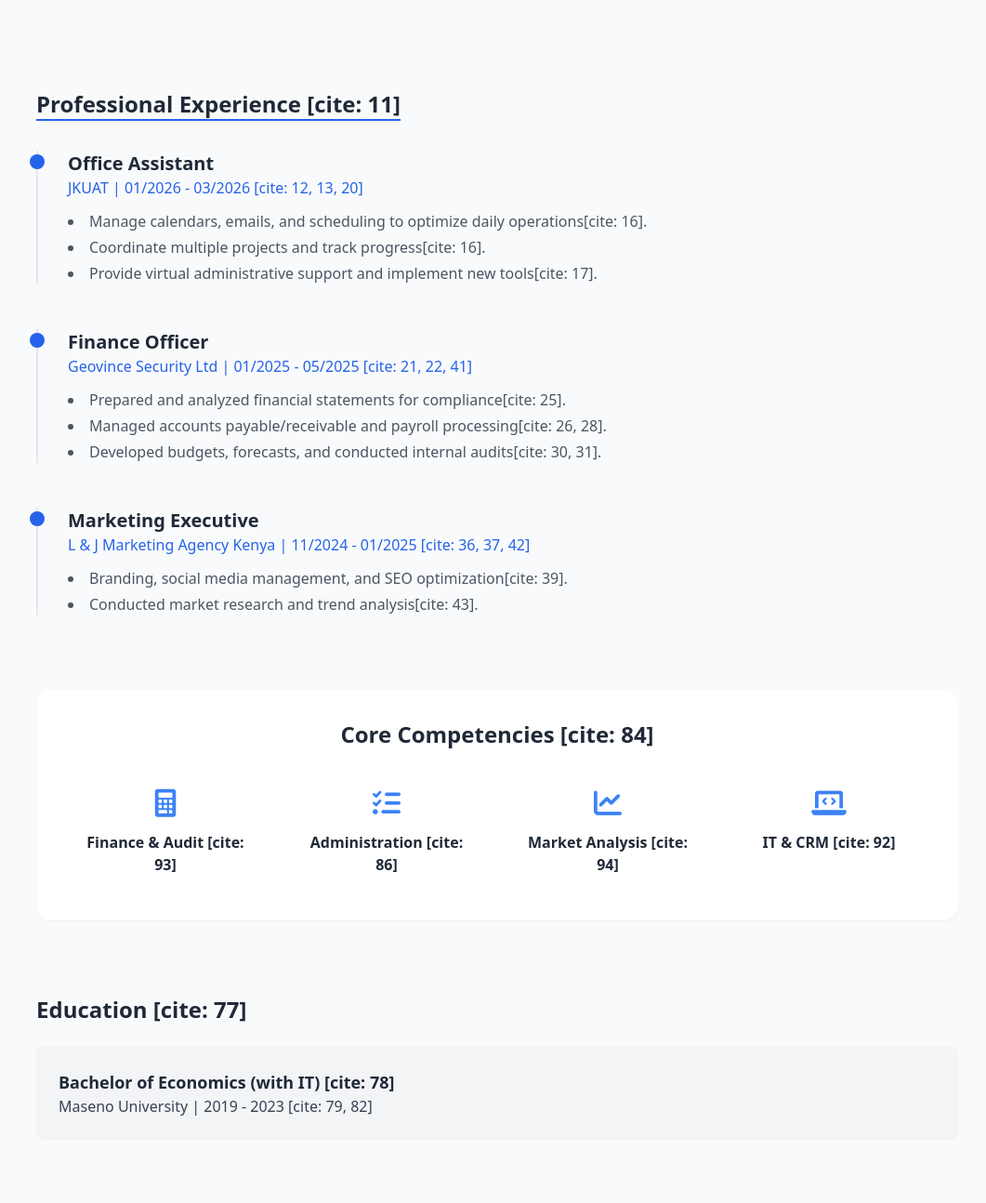
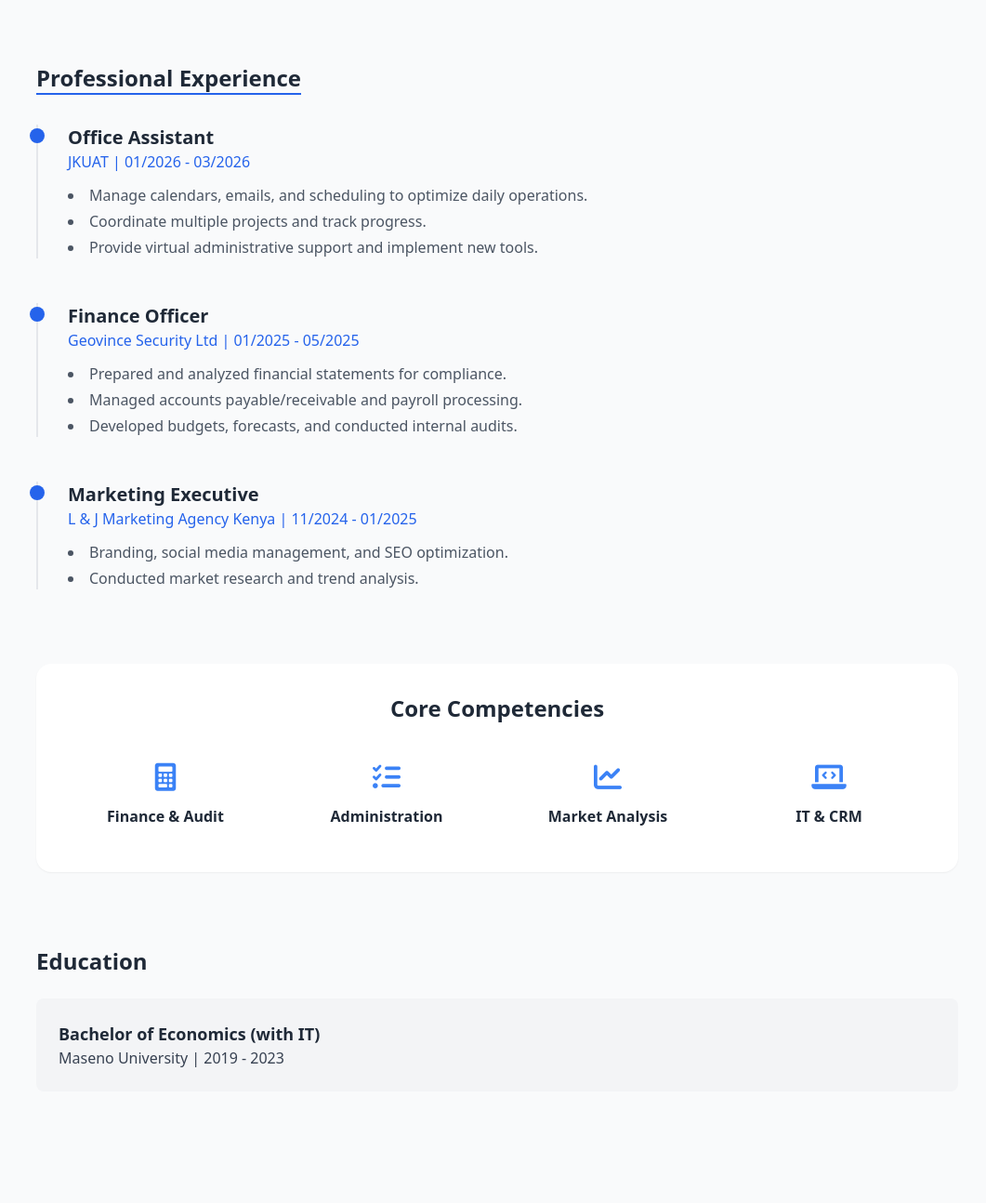
Before and after one commit to emmagithinji/emmagithinji.github.io, a plain HTML site: page index.html in a window 1280 px wide. Shown: the part 386-1680 px from the top of the page at 93% size, without its empty margins (105-1166 px from the left). Drawn offline with nearby package versions, Linux system fonts and the light colour scheme.

Commit message:
Update index.html

```diff
--- a/index.html
+++ b/index.html
@@ -11,7 +11,7 @@
 
     <nav class="bg-white shadow-sm sticky top-0 z-10">
         <div class="max-w-5xl mx-auto px-4 py-4 flex justify-between items-center">
-            <h1 class="text-xl font-bold text-blue-600">Emma Githinji [cite: 1]</h1>
+            <h1 class="text-xl font-bold text-blue-600">Emma Githinji</h1>
             <div class="space-x-6">
                 <a href="#about" class="hover:text-blue-600">About</a>
                 <a href="#experience" class="hover:text-blue-600">Experience</a>
@@ -26,17 +26,17 @@
         </div>
 
         <div>
-            <h2 class="text-4xl font-extrabold text-gray-900 mb-4">Financial Accounting & Economics Professional [cite: 2, 7]</h2>
+            <h2 class="text-4xl font-extrabold text-gray-900 mb-4">Financial Accounting & Economics Professional</h2>
             <p class="text-lg text-gray-600 mb-6">
-                Dedicated and results-oriented professional with a degree in Economics[cite: 7].
-                Proven track record in finance, accounting, and office administration with a keen eye for detail[cite: 7, 8].
+                Dedicated and results-oriented professional with a degree in Economics.
+                Proven track record in finance, accounting, and office administration with a keen eye for detail.
             </p>
             <div class="flex flex-wrap gap-4">
                 <a href="mailto:emmagith81@gmail.com" class="bg-blue-600 text-white px-6 py-2 rounded-lg shadow hover:bg-blue-700 transition">
-                    <i class="fas fa-envelope mr-2"></i>Email Me [cite: 3]
+                    <i class="fas fa-envelope mr-2"></i>Email Me
                 </a>
                 <a href="https://www.linkedin.com/in/emma-githinji-851201275/" target="_blank" class="border border-gray-300 px-6 py-2 rounded-lg hover:bg-gray-100 transition">
-                    <i class="fab fa-linkedin mr-2"></i>LinkedIn [cite: 5]
+                    <i class="fab fa-linkedin mr-2"></i>LinkedIn
                 </a>
             </div>
         </div>
@@ -45,70 +45,70 @@
     <main class="max-w-5xl mx-auto px-4 py-12">
 
         <section id="experience" class="mb-20">
-            <h3 class="text-2xl font-bold border-b-2 border-blue-600 inline-block mb-8">Professional Experience [cite: 11]</h3>
+            <h3 class="text-2xl font-bold border-b-2 border-blue-600 inline-block mb-8">Professional Experience</h3>
 
             <div class="space-y-12">
                 <div class="relative pl-8 border-l-2 border-gray-200">
                     <div class="absolute w-4 h-4 bg-blue-600 rounded-full -left-[9px] top-1"></div>
                     <h4 class="text-xl font-bold">Office Assistant</h4>
-                    <p class="text-blue-600 font-medium">JKUAT | 01/2026 - 03/2026 [cite: 12, 13, 20]</p>
+                    <p class="text-blue-600 font-medium">JKUAT | 01/2026 - 03/2026 </p>
                     <ul class="mt-3 list-disc list-inside text-gray-600 space-y-1">
-                        <li>Manage calendars, emails, and scheduling to optimize daily operations[cite: 16].</li>
-                        <li>Coordinate multiple projects and track progress[cite: 16].</li>
-                        <li>Provide virtual administrative support and implement new tools[cite: 17].</li>
+                        <li>Manage calendars, emails, and scheduling to optimize daily operations.</li>
+                        <li>Coordinate multiple projects and track progress.</li>
+                        <li>Provide virtual administrative support and implement new tools.</li>
                     </ul>
                 </div>
 
                 <div class="relative pl-8 border-l-2 border-gray-200">
                     <div class="absolute w-4 h-4 bg-blue-600 rounded-full -left-[9px] top-1"></div>
                     <h4 class="text-xl font-bold">Finance Officer</h4>
-                    <p class="text-blue-600 font-medium">Geovince Security Ltd | 01/2025 - 05/2025 [cite: 21, 22, 41]</p>
+                    <p class="text-blue-600 font-medium">Geovince Security Ltd | 01/2025 - 05/2025</p>
                     <ul class="mt-3 list-disc list-inside text-gray-600 space-y-1">
-                        <li>Prepared and analyzed financial statements for compliance[cite: 25].</li>
-                        <li>Managed accounts payable/receivable and payroll processing[cite: 26, 28].</li>
-                        <li>Developed budgets, forecasts, and conducted internal audits[cite: 30, 31].</li>
+                        <li>Prepared and analyzed financial statements for compliance.</li>
+                        <li>Managed accounts payable/receivable and payroll processing.</li>
+                        <li>Developed budgets, forecasts, and conducted internal audits.</li>
                     </ul>
                 </div>
 
                 <div class="relative pl-8 border-l-2 border-gray-200">
                     <div class="absolute w-4 h-4 bg-blue-600 rounded-full -left-[9px] top-1"></div>
                     <h4 class="text-xl font-bold">Marketing Executive</h4>
-                    <p class="text-blue-600 font-medium">L & J Marketing Agency Kenya | 11/2024 - 01/2025 [cite: 36, 37, 42]</p>
+                    <p class="text-blue-600 font-medium">L & J Marketing Agency Kenya | 11/2024 - 01/2025 </p>
                     <ul class="mt-3 list-disc list-inside text-gray-600 space-y-1">
-                        <li>Branding, social media management, and SEO optimization[cite: 39].</li>
-                        <li>Conducted market research and trend analysis[cite: 43].</li>
+                        <li>Branding, social media management, and SEO optimization.</li>
+                        <li>Conducted market research and trend analysis.</li>
                     </ul>
                 </div>
             </div>
         </section>
 
         <section class="bg-white rounded-2xl p-8 shadow-sm mb-20">
-            <h3 class="text-2xl font-bold mb-6 text-center">Core Competencies [cite: 84]</h3>
+            <h3 class="text-2xl font-bold mb-6 text-center">Core Competencies</h3>
             <div class="grid grid-cols-2 md:grid-cols-4 gap-6 text-center">
                 <div class="p-4">
                     <i class="fas fa-calculator text-blue-500 text-3xl mb-3"></i>
-                    <p class="font-semibold">Finance & Audit [cite: 93]</p>
+                    <p class="font-semibold">Finance & Audit </p>
                 </div>
                 <div class="p-4">
                     <i class="fas fa-tasks text-blue-500 text-3xl mb-3"></i>
-                    <p class="font-semibold">Administration [cite: 86]</p>
+                    <p class="font-semibold">Administration </p>
                 </div>
                 <div class="p-4">
                     <i class="fas fa-chart-line text-blue-500 text-3xl mb-3"></i>
-                    <p class="font-semibold">Market Analysis [cite: 94]</p>
+                    <p class="font-semibold">Market Analysis </p>
                 </div>
                 <div class="p-4">
                     <i class="fas fa-laptop-code text-blue-500 text-3xl mb-3"></i>
-                    <p class="font-semibold">IT & CRM [cite: 92]</p>
+                    <p class="font-semibold">IT & CRM </p>
                 </div>
             </div>
         </section>
 
         <section id="education">
-            <h3 class="text-2xl font-bold mb-6">Education [cite: 77]</h3>
+            <h3 class="text-2xl font-bold mb-6">Education</h3>
             <div class="bg-gray-100 p-6 rounded-lg">
-                <h4 class="text-lg font-bold">Bachelor of Economics (with IT) [cite: 78]</h4>
-                <p class="text-gray-700">Maseno University | 2019 - 2023 [cite: 79, 82]</p>
+                <h4 class="text-lg font-bold">Bachelor of Economics (with IT) </h4>
+                <p class="text-gray-700">Maseno University | 2019 - 2023</p>
             </div>
         </section>
 
@@ -117,7 +117,7 @@
     <footer class="bg-gray-900 text-white py-12 mt-20">
         <div class="max-w-5xl mx-auto px-4 text-center">
             <p class="mb-4">© 2026 Emma Waithira Githinji</p>
-            <p class="text-gray-400">Nairobi, Kenya | 0705864807 [cite: 4]</p>
+            <p class="text-gray-400">Nairobi, Kenya | 0705864807</p>
         </div>
     </footer>
 
```
